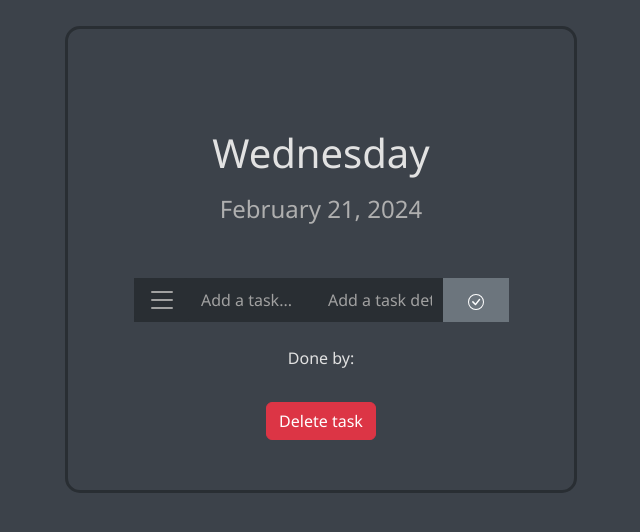
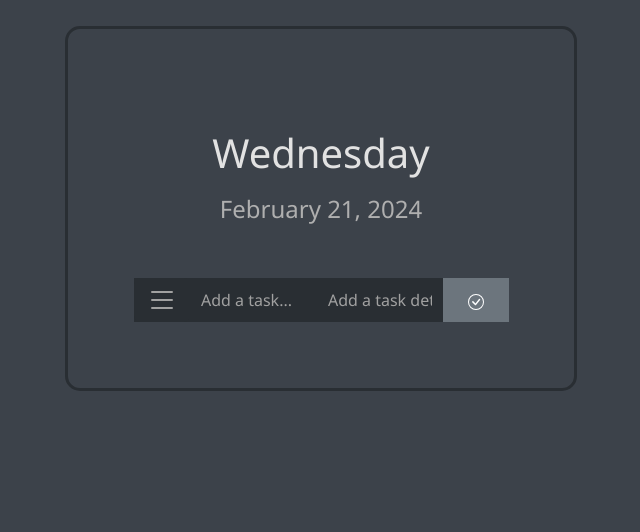
Before and after one commit to chriskelemba/todolist, a React (Create React App) app: page /Task-details/3 in a window 1280 px wide. Shown: the top 532 px of the page, without its empty margins (319-959 px from the left). Built offline with nearby package versions, Linux system fonts and the light colour scheme; data requests are answered from the project's data file.

Commit message:
a few fixes

```diff
--- a/src/App.js
+++ b/src/App.js
@@ -2,7 +2,6 @@ import './App.css';
 import GetDate from './components/Date';
 import Form from './components/Form';
 import MyTask from './components/Home';
-import TaskDetails from './components/TaskDetails';
 import { BrowserRouter as Router, Route, Switch } from 'react-router-dom/cjs/react-router-dom';
 
 function App() {
@@ -16,9 +15,6 @@ function App() {
             <Route exact path="/">
               <MyTask/>
             </Route>
-            <Route path="/Task-details/:id">
-              <TaskDetails/>
-            </Route>
           </Switch>
         </div>
       </div>
--- a/src/components/Form.js
+++ b/src/components/Form.js
@@ -55,8 +55,8 @@ const Form = () => {
                         <path fill-rule="evenodd" d="M2.5 12a.5.5 0 0 1 .5-.5h10a.5.5 0 0 1 0 1H3a.5.5 0 0 1-.5-.5m0-4a.5.5 0 0 1 .5-.5h10a.5.5 0 0 1 0 1H3a.5.5 0 0 1-.5-.5m0-4a.5.5 0 0 1 .5-.5h10a.5.5 0 0 1 0 1H3a.5.5 0 0 1-.5-.5"/>
                         </svg></span>
                     </div>
-                    <input type="text" className="form-control" name="name" value={data.name} onChange={handleChange} placeholder="Add a task..."/><br/>
-                    <input type="text" className="form-control" name="detail" value={data.detail} onChange={handleChange} placeholder="Add a task detail..."/><br/>
+                    <input type="text" className="form-control text-light" name="name" value={data.name} onChange={handleChange} placeholder="Add a task..."/><br/>
+                    <input type="text" className="form-control text-light" name="detail" value={data.detail} onChange={handleChange} placeholder="Add a task detail..."/><br/>
                     <button className="btn btn-secondary px-4" type="submit"><svg xmlns="http://www.w3.org/2000/svg" width="16" height="16" fill="currentColor" class="bi bi-check-circle" viewBox="0 0 16 16">
                     <path d="M8 15A7 7 0 1 1 8 1a7 7 0 0 1 0 14m0 1A8 8 0 1 0 8 0a8 8 0 0 0 0 16"/>
                     <path d="m10.97 4.97-.02.022-3.473 4.425-2.093-2.094a.75.75 0 0 0-1.06 1.06L6.97 11.03a.75.75 0 0 0 1.079-.02l3.992-4.99a.75.75 0 0 0-1.071-1.05"/>
--- a/src/components/TaskDetails.js
+++ /dev/null
@@ -1,35 +0,0 @@
-import { useParams } from "react-router-dom";
-import UseFetch from "./UseFetch";
-import {useHistory} from 'react-router-dom';
-import axios from 'axios';
-
-const TaskDetails = () => {
-    const {id} = useParams()
-    const {data:tasks} = UseFetch('http://localhost:4000/tasks/' + id);
-    const history = useHistory();
-
-    const handleDelete = (e)=>{
-        e.preventDefault()
-
-        axios.delete('http://localhost:4000/tasks/' + id)
-        .then(res=>{
-            alert("task has been deleted");
-            history.push("/");
-        })
-    }
-    return (
-        <div className="details">
-
-            {tasks && (
-                <article>
-                    <h3>{tasks.title}</h3>
-                    <p> Done by: {tasks.author}</p>
-                    <div>{tasks.body}</div>
-                    <button onClick={handleDelete} className="btn btn-danger mt-3" type="submit">Delete task</button>
-                </article>
-            )}
-        </div>
-     );
-}
-
-export default TaskDetails;
--- a/src/index.css
+++ b/src/index.css
@@ -30,7 +30,11 @@ body {
 }
 
 .form .form-control::placeholder {
-  color: rgb(161, 161, 161)
+  color: rgb(161, 161, 161);
+}
+
+.form .form-control input[type="text"] {
+  color: rgb(161, 161, 161);
 }
 
 .form .input-group-text {
```
Also changed, not shown: src/components/Navbar.js (deleted).
